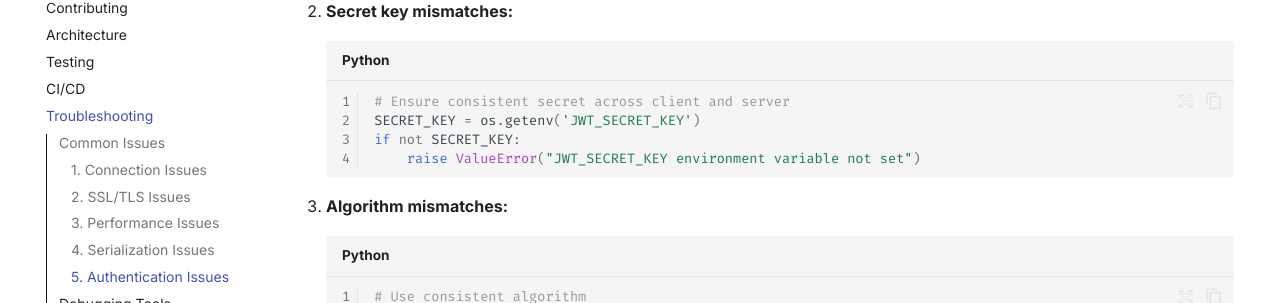
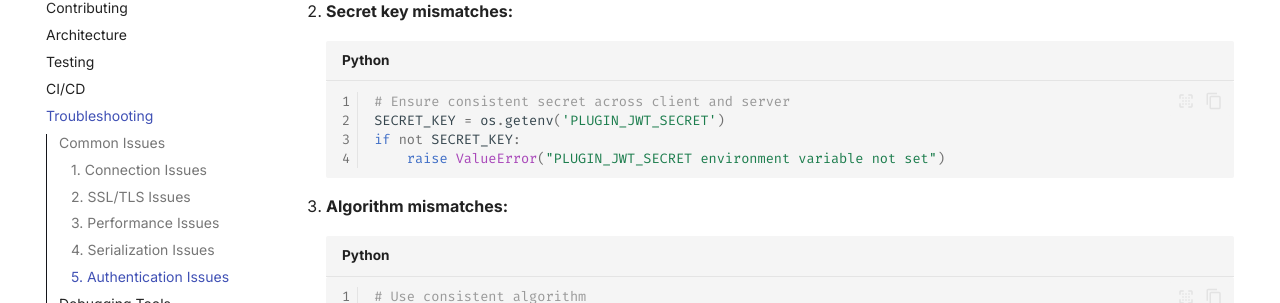
Before and after one commit to provide-io/pyvider-rpcplugin, an MkDocs documentation site: the page built from docs/development/troubleshooting.md, in a window 1280 px wide and 900 px high, scrolled down 13288 px. Shown: the part 148-451 px from the top of the window. Built offline with MkDocs 1.6.1 and Material for MkDocs 9.7.7, drawn with Linux system fonts in a browser that asks for light colours; comment, search, counter and statistics services are not loaded; the version menu is left out.

Commit message:
🔼⚙️ [skip ci] auto-commit

````diff
--- a/docs/development/troubleshooting.md
+++ b/docs/development/troubleshooting.md
@@ -604,9 +604,9 @@ def generate_test_token(secret: str, payload: dict[str, Any]) -> str:
 2. **Secret key mismatches:**
    ```python
    # Ensure consistent secret across client and server
-   SECRET_KEY = os.getenv('JWT_SECRET_KEY')
+   SECRET_KEY = os.getenv('PLUGIN_JWT_SECRET')
    if not SECRET_KEY:
-       raise ValueError("JWT_SECRET_KEY environment variable not set")
+       raise ValueError("PLUGIN_JWT_SECRET environment variable not set")
    ```
 
 3. **Algorithm mismatches:**
````
Also changed, not shown: docs/guide/advanced/index.md (+2 -2 lines).
